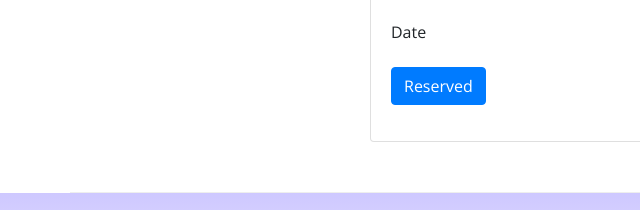
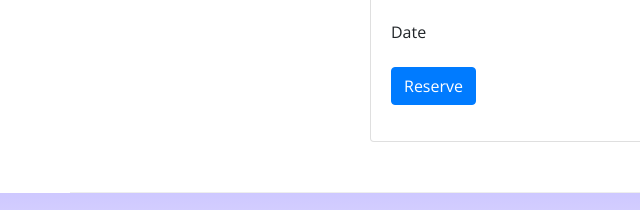
Before and after one commit to drcorwinjohnson/2-Bootstrap2, a website: page index.html in a window 1280 px wide. Shown: the part 1324-1534 px from the top of the page, 0-640 px from the left. Drawn offline with nearby package versions, Linux system fonts and the light colour scheme.

Commit message:
Week 2 Assignment

```diff
--- a/index.html
+++ b/index.html
@@ -128,7 +128,7 @@
                             </div>
                             <div class="row form-group">
                                 <div class="col">
-                                    <input type="submit" value="Reserved" class="btn btn-primary">
+                                    <input type="submit" value="Reserve" class="btn btn-primary">
                                 </div>
                             </div>
                         </form>
```
